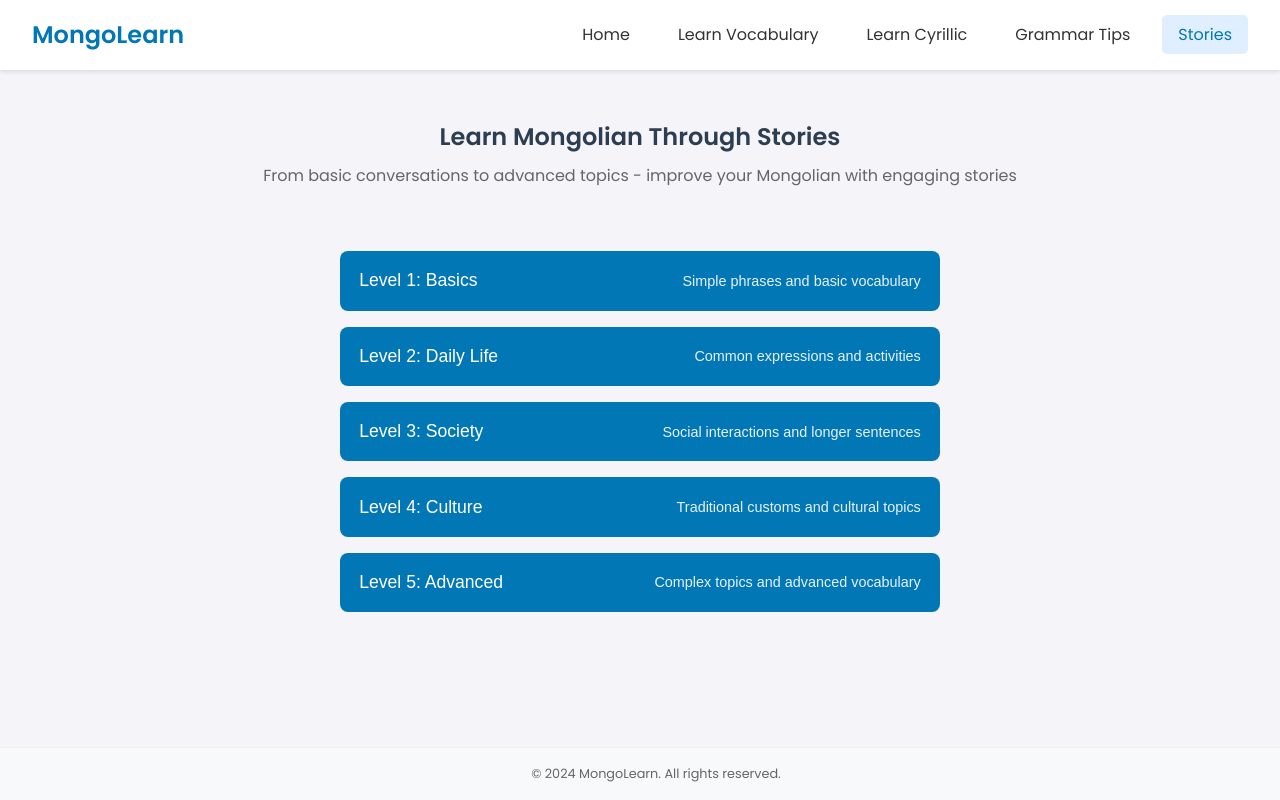
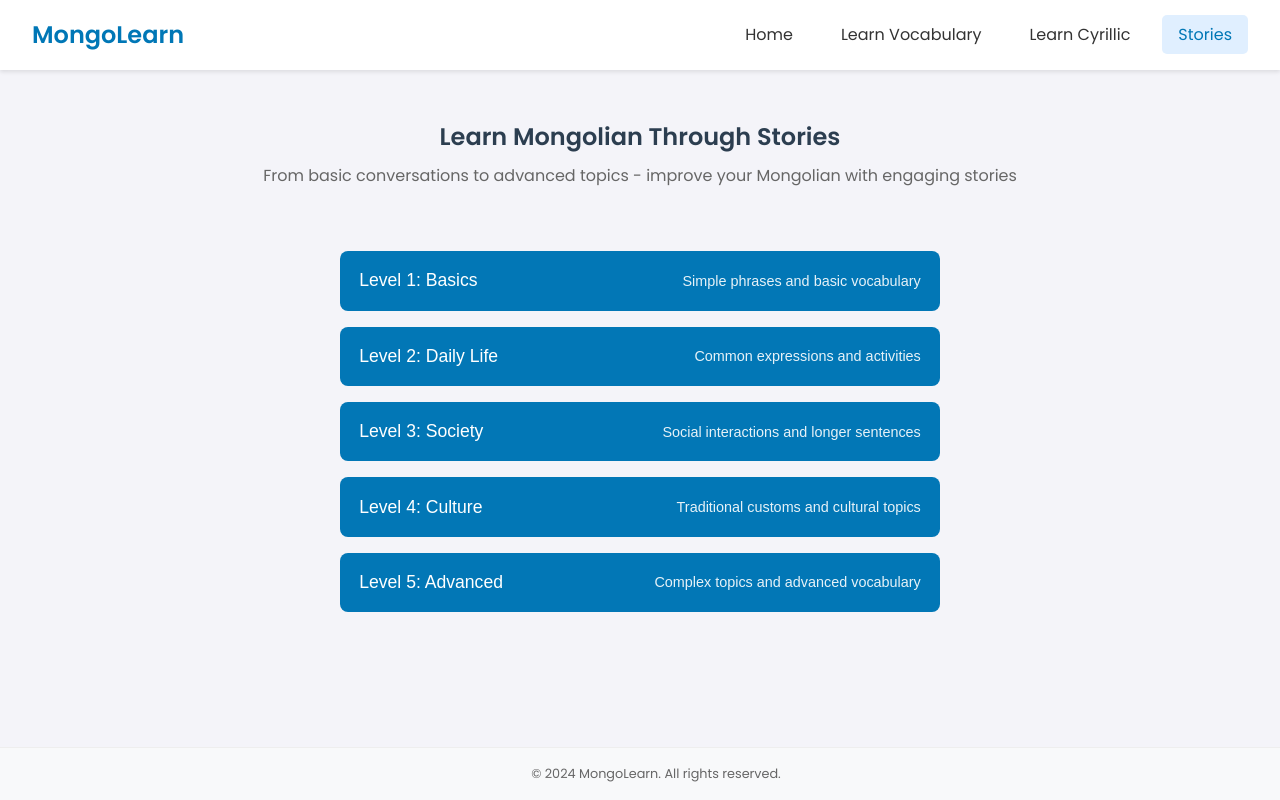
Before and after one commit to 0svrd0/mongolearn, a plain HTML site: page story.html in a window 1280 px wide. Drawn offline with Linux system fonts and the light colour scheme.

Commit message:
Update story.html

```diff
--- a/story.html
+++ b/story.html
@@ -218,7 +218,6 @@
                 <li><a href="index.html">Home</a></li>
                 <li><a href="vocabulary_themes.html">Learn Vocabulary</a></li>
                 <li><a href="cyrillic.html">Learn Cyrillic</a></li>
-                <li><a href="grammar_tips.html">Grammar Tips</a></li>
                 <li><a href="story.html" class="active" aria-current="page">Stories</a></li>
             </ul>
         </nav>
```
